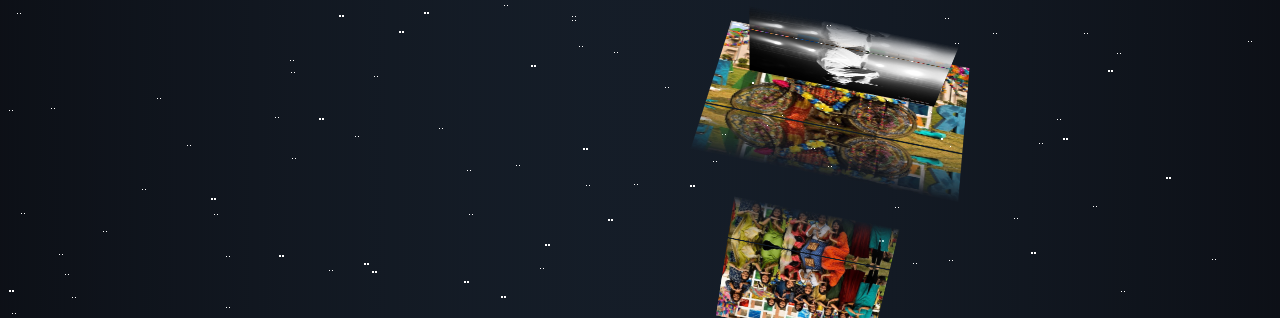
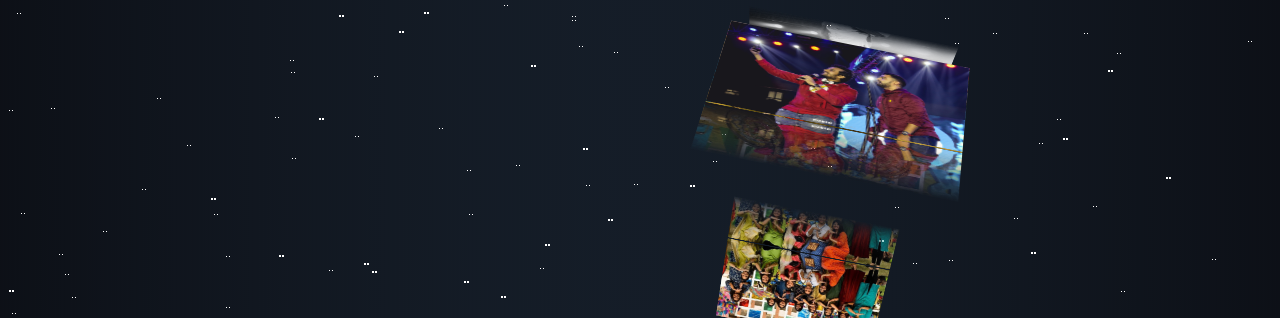
Before and after one commit to ssachis/photo-gallery, a plain HTML site: page index.html in a window 1280 px wide. Shown: the top 318 px of the page. Drawn offline with Linux system fonts and the light colour scheme.

Commit message:
Update index.html

```diff
--- a/index.html
+++ b/index.html
@@ -97,7 +97,7 @@
 
         <span style="--i:5;"><img src="img5.jpg"></span>
         <span style="--i:6;"><img src="img7.jpg"></span>
-        <span style="--i:7;"><img src="img8.jpg"></span>
+        <span style="--i:7;"><img src="img2.jpg"></span>
         <span style="--i:8;"><img src="img6.jpg"></span>
 
     </div>
```
